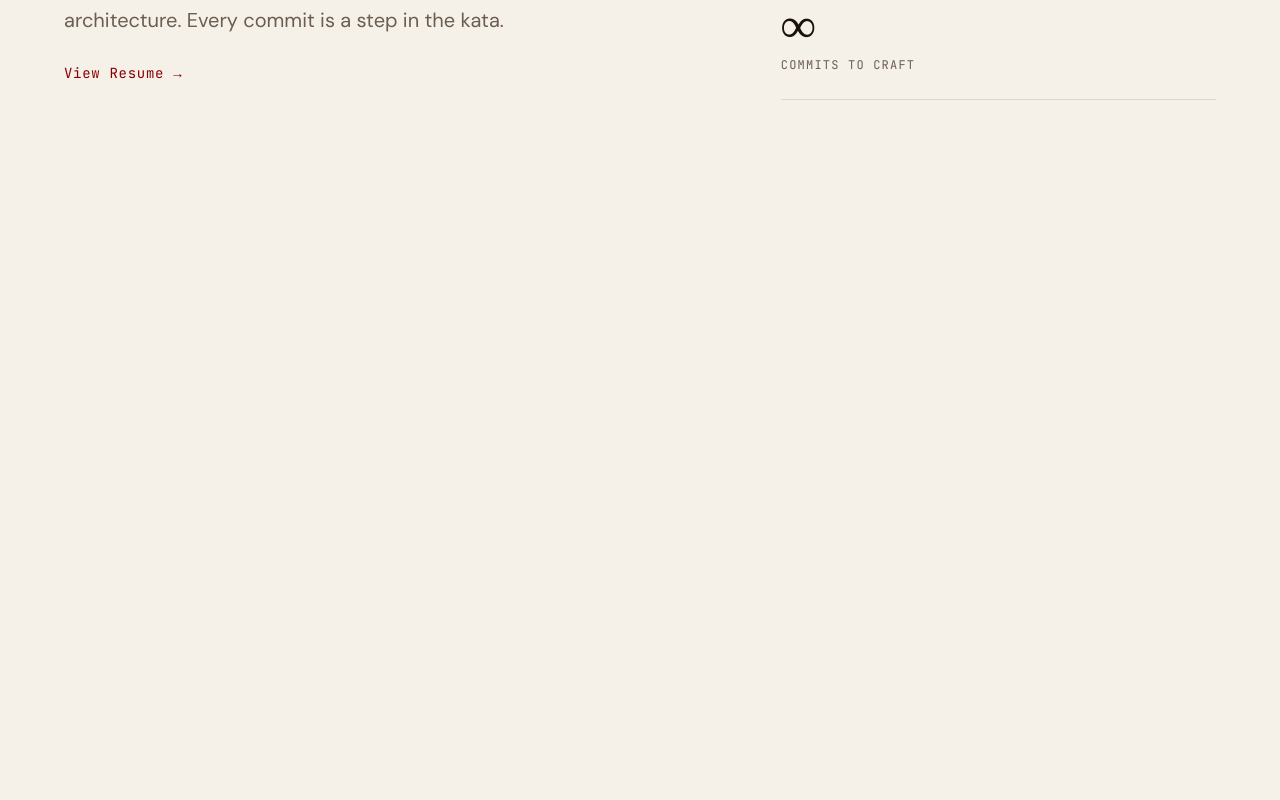
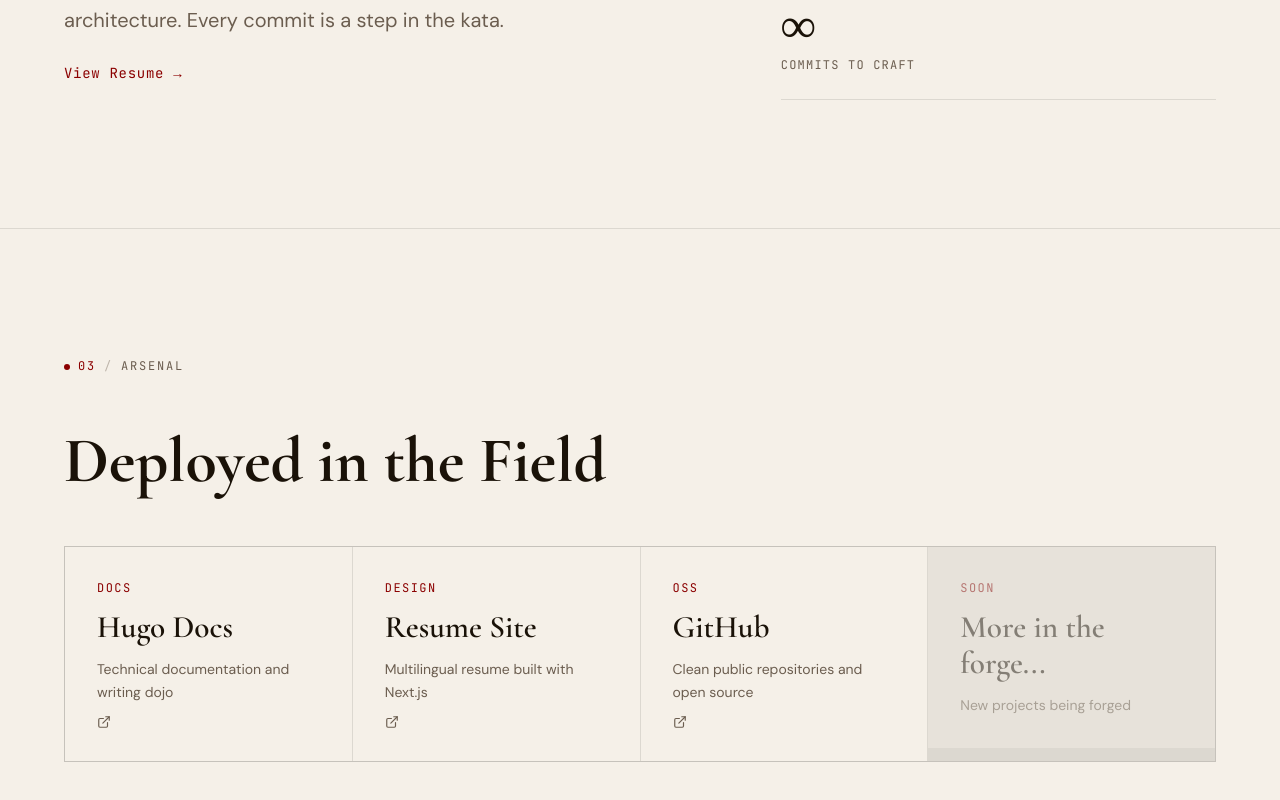
Before and after one commit to Anan-Saleh-1995/portfolio, a React (Vite) app: page / in a window 1280 px wide. Shown: the part 1260-2060 px from the top of the page. Before the commit the page ends 1488 px from the top, so only its background shows below. Built offline with nearby package versions, Linux system fonts and the light colour scheme.

Commit message:
feat(arsenal): add project cards grid section

```diff
--- /dev/null
+++ b/src/features/arsenal/Arsenal.module.css
@@ -0,0 +1,111 @@
+.root {
+  padding: 8rem 0;
+  border-top: 1px solid var(--border);
+}
+
+.container {
+  max-width: 1280px;
+  margin: 0 auto;
+  padding: 0 clamp(1.5rem, 5vw, 6rem);
+  display: flex;
+  flex-direction: column;
+  gap: 3rem;
+}
+
+.heading {
+  font-family: var(--font-display);
+  font-size: clamp(var(--text-3xl), 5vw, var(--text-5xl));
+  font-weight: 700;
+  line-height: var(--leading-tight);
+  color: var(--text);
+  margin: 0;
+}
+
+/* ---- Cards grid ---- */
+
+.grid {
+  list-style: none;
+  margin: 0;
+  padding: 0;
+  display: grid;
+  grid-template-columns: 1fr;
+  gap: 1px;
+  background-color: var(--border);
+  border: 1px solid var(--border);
+}
+
+@media (min-width: 640px) {
+  .grid {
+    grid-template-columns: repeat(2, 1fr);
+  }
+}
+
+@media (min-width: 1024px) {
+  .grid {
+    grid-template-columns: repeat(4, 1fr);
+  }
+}
+
+.card {
+  position: relative;
+  display: flex;
+  flex-direction: column;
+  gap: 0.75rem;
+  padding: 2rem;
+  background-color: var(--bg);
+  text-decoration: none;
+  transition: background-color 200ms ease;
+  min-height: 200px;
+}
+
+.card:hover {
+  background-color: var(--surface);
+}
+
+.card:focus-visible {
+  outline: 2px solid var(--token);
+  outline-offset: -2px;
+}
+
+.cardPlaceholder {
+  cursor: default;
+  opacity: 0.45;
+}
+
+.cardPlaceholder:hover {
+  background-color: var(--bg);
+}
+
+.tag {
+  font-family: var(--font-mono);
+  font-size: var(--text-xs);
+  letter-spacing: 0.12em;
+  text-transform: uppercase;
+  color: var(--token);
+}
+
+.cardTitle {
+  font-family: var(--font-display);
+  font-size: var(--text-2xl);
+  font-weight: 600;
+  line-height: var(--leading-tight);
+  color: var(--text);
+}
+
+.cardDesc {
+  font-family: var(--font-body);
+  font-size: var(--text-sm);
+  line-height: var(--leading-normal);
+  color: var(--text-muted);
+  flex: 1;
+}
+
+.icon {
+  color: var(--text-muted);
+  margin-top: auto;
+  transition: color 200ms ease;
+}
+
+.card:hover .icon {
+  color: var(--token);
+}
--- /dev/null
+++ b/src/features/arsenal/Arsenal.tsx
@@ -0,0 +1,41 @@
+import { ExternalLink } from "lucide-react";
+import { SectionLabel } from "@/shared/ui/SectionLabel";
+import { projects } from "@/shared/config/projects";
+import styles from "./Arsenal.module.css";
+
+export function Arsenal() {
+  return (
+    <section id="arsenal" className={styles.root}>
+      <div className={styles.container}>
+        <SectionLabel number="03" title="Arsenal" />
+        <h2 className={styles.heading}>Deployed in the Field</h2>
+
+        <ul className={styles.grid} role="list">
+          {projects.map((project) => (
+            <li key={project.title}>
+              <a
+                href={project.url}
+                target={project.placeholder ? undefined : "_blank"}
+                rel={project.placeholder ? undefined : "noopener noreferrer"}
+                className={`${styles.card} ${project.placeholder ? styles.cardPlaceholder : ""}`}
+                aria-disabled={project.placeholder}
+                tabIndex={project.placeholder ? -1 : undefined}
+              >
+                <span className={styles.tag}>{project.tag}</span>
+                <span className={styles.cardTitle}>{project.title}</span>
+                <span className={styles.cardDesc}>{project.description}</span>
+                {!project.placeholder && (
+                  <ExternalLink
+                    size={14}
+                    className={styles.icon}
+                    aria-hidden="true"
+                  />
+                )}
+              </a>
+            </li>
+          ))}
+        </ul>
+      </div>
+    </section>
+  );
+}
--- a/src/pages/Home/index.tsx
+++ b/src/pages/Home/index.tsx
@@ -1,6 +1,7 @@
 import { Nav } from "@/features/nav/Nav";
 import { Hero } from "@/features/hero/Hero";
 import { About } from "@/features/about/About";
+import { Arsenal } from "@/features/arsenal/Arsenal";
 import styles from "./Home.module.css";
 
 export function Home() {
@@ -10,6 +11,7 @@ export function Home() {
       <main className={styles.root}>
         <Hero />
         <About />
+        <Arsenal />
       </main>
     </>
   );
```
